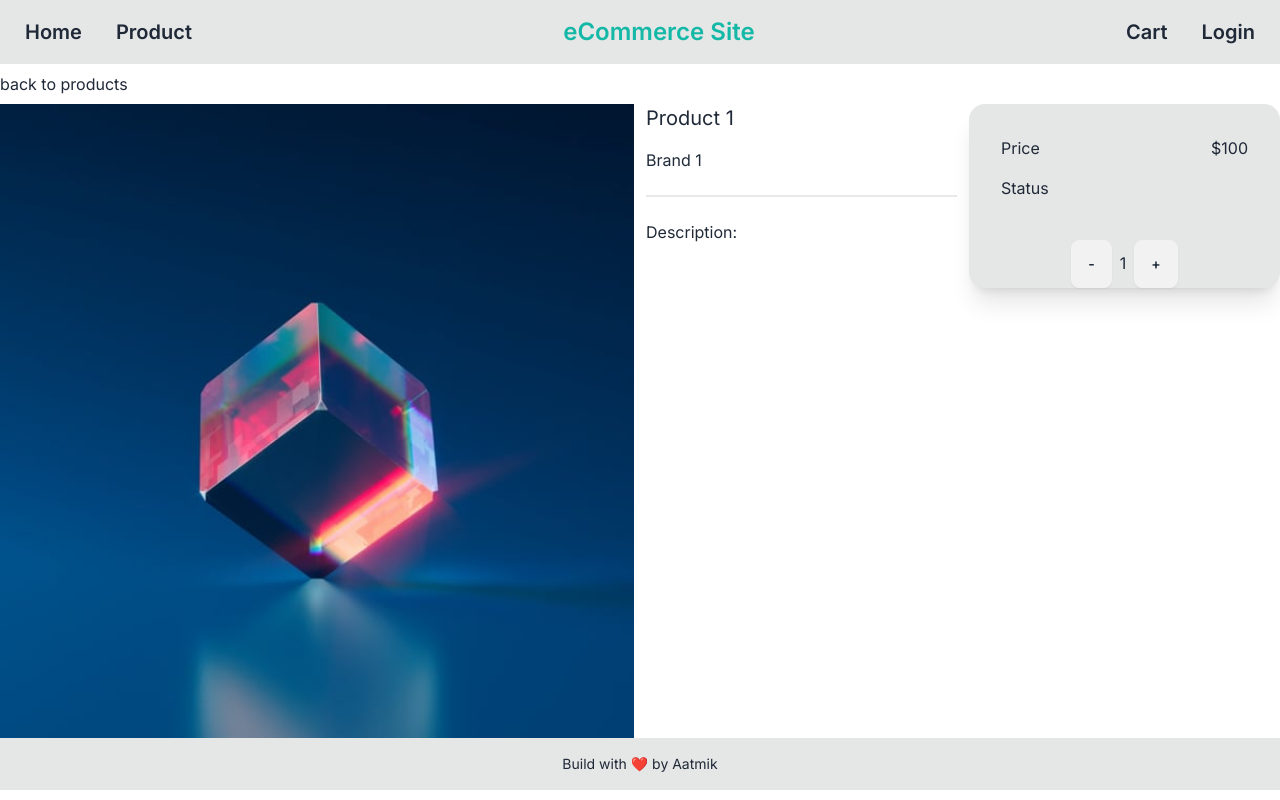
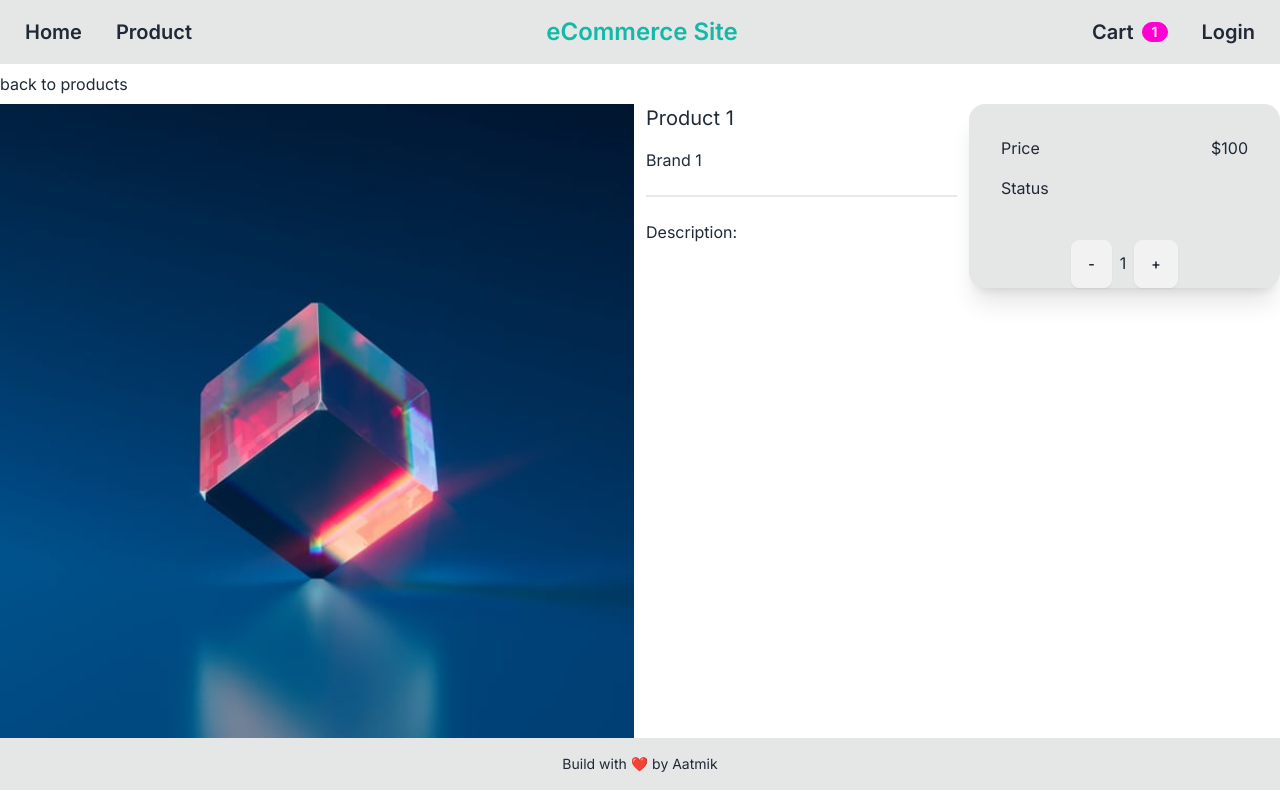
Before and after one commit to aatmik-panse/eCom, a Next.js app: page /product/1 in a window 1280 px wide. Both pictures are taken after a click on the button "AddToCart". Built offline with nearby package versions, Linux system fonts and the light colour scheme.

Commit message:
cart setup

```diff
--- a/src/components/Header/Header.tsx
+++ b/src/components/Header/Header.tsx
@@ -1,5 +1,6 @@
 import Link from "next/link";
 import React from "react";
+import Menu from "./Menu";
 
 export default function Header() {
   return (
@@ -19,9 +20,7 @@ export default function Header() {
           </Link>
         </section>
         <section className="navbar-section ">
-          <Link href="/" className="btn  btn-ghost text-xl">
-            Cart
-          </Link>
+          <Menu />
           <Link href="/" className="btn  btn-ghost text-xl">
             Login
           </Link>
--- /dev/null
+++ b/src/components/Header/Menu.tsx
@@ -0,0 +1,30 @@
+"use client";
+
+import useCartService from "@/lib/hooks/useCartStore";
+import Link from "next/link";
+import { useEffect, useState } from "react";
+
+export default function Menu() {
+  const { items } = useCartService();
+  const [mounted, setMounted] = useState(false);
+  useEffect(() => {
+    setMounted(true);
+  }, []);
+
+  return (
+    <div>
+      <ul className="flex items-stretch">
+        <li>
+          <Link href="/cart" className="btn  btn-ghost rounded-btn text-xl">
+            Cart
+            {mounted && items.length != 0 && (
+              <div className=" badge badge-secondary">
+                {items.reduce((a, b) => a + b.quantity, 0)}
+              </div>
+            )}
+          </Link>
+        </li>
+      </ul>
+    </div>
+  );
+}
--- a/src/components/products/AddToCart.tsx
+++ b/src/components/products/AddToCart.tsx
@@ -7,7 +7,7 @@ import { useEffect, useState } from "react";
 import useCartService from "@/lib/hooks/useCartStore";
 
 export default function AddToCart({ product }: { product: OrderItem }) {
-  //   const router = useRouter();
+  // const router = useRouter();
 
   const { items, increaseItem } = useCartService();
   const [existing, setExisting] = useState<OrderItem | undefined>();
```
